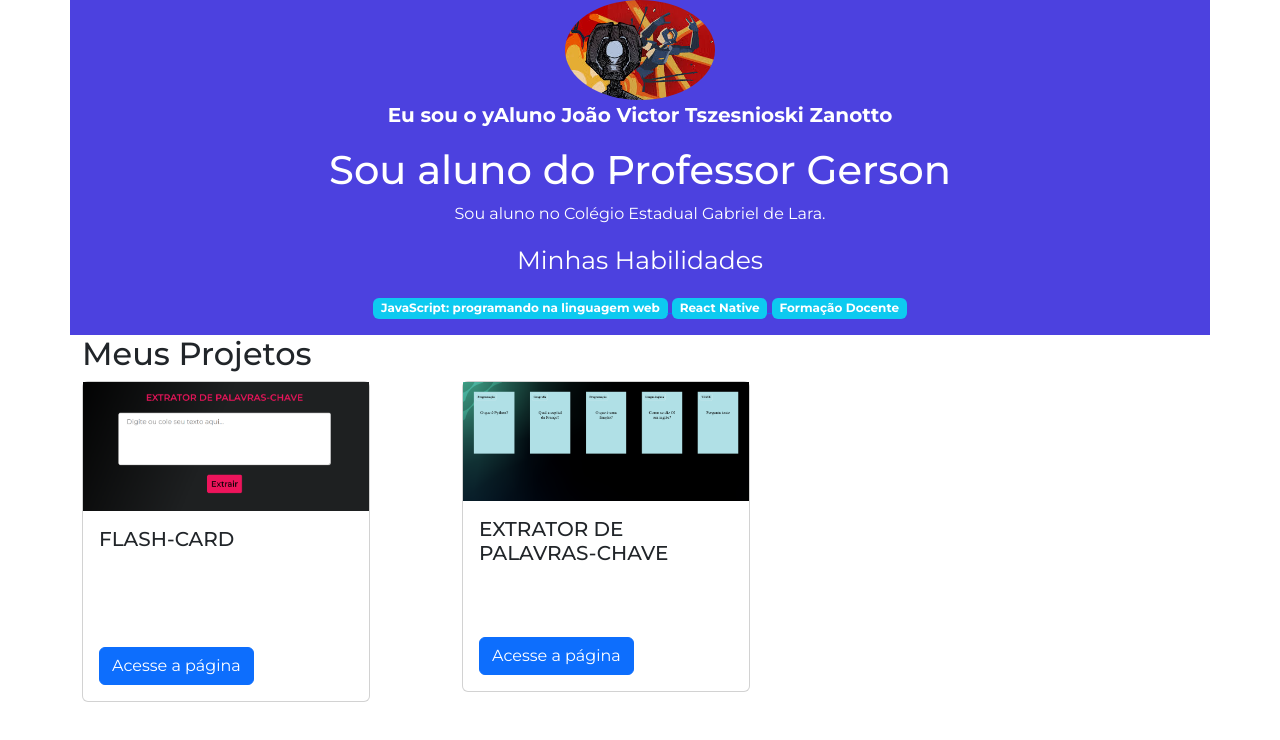
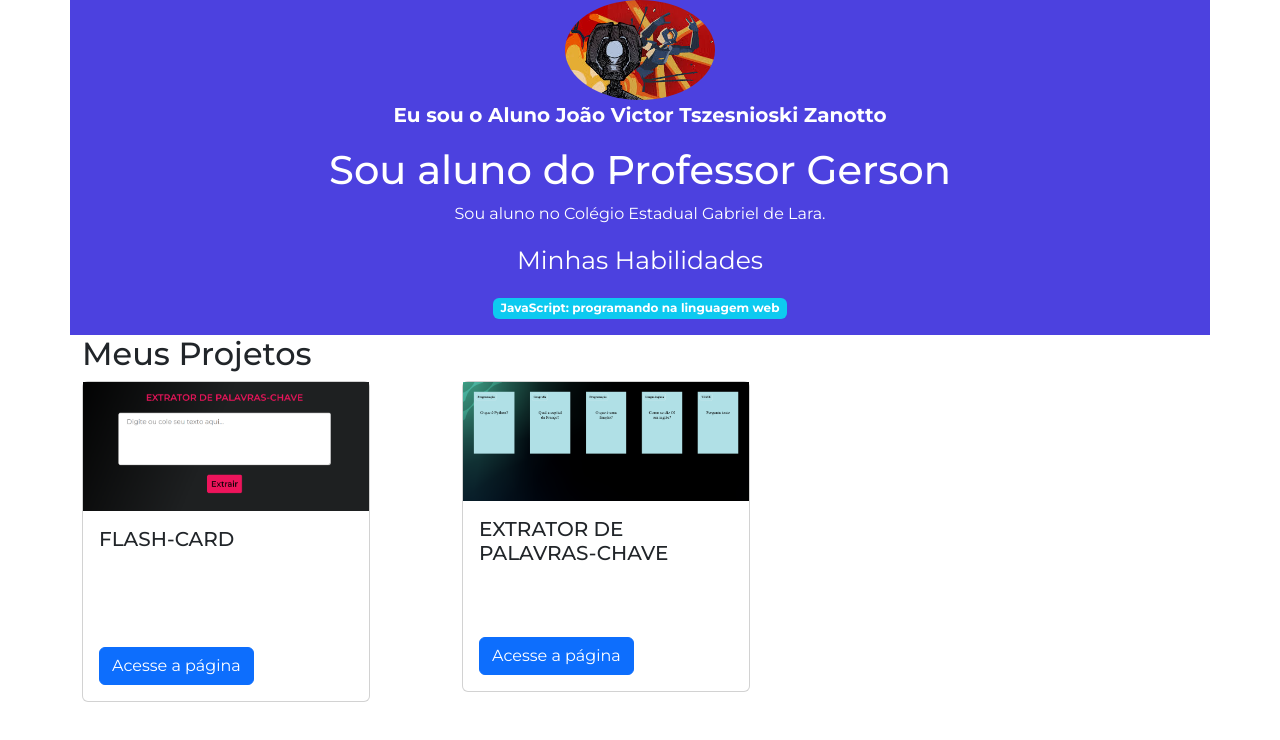
Before and after one commit to JoaoVictorTZ/curriculo, a plain HTML site: page index.html in a window 1280 px wide. Drawn offline with nearby package versions, Linux system fonts and the light colour scheme.

Commit message:
01/03/26(2)

```diff
--- a/index.html
+++ b/index.html
@@ -10,20 +10,14 @@
 <body>
     <header  class="container text-center" id="body"  >
         <img src="img/Ultrakill.png" alt="imagem do João Victor" srcset="" width="150" heigth="150" class="rounded-circle">
-        <p class="lead" > Eu sou o yAluno João Victor Tszesnioski Zanotto</p>
+        <p class="lead" > Eu sou o Aluno João Victor Tszesnioski Zanotto</p>
         <h1 class="funcao"> Sou aluno do Professor Gerson</h1>
         <p>Sou aluno no Colégio Estadual Gabriel de Lara.</p>
 
         <p class="titulo_habilidades">Minhas Habilidades</p>
         <div>
-            <a href="doc/Certificado - JavaScript.pdf" class="habilidades" target="_blank">
+            <a href="doc/Certificado Joao victor.pdf" class="habilidades" target="_blank">
                 <p class="badge bg-info" > JavaScript: programando na linguagem web</p>
-            </a>
-            <a href="doc/Certificado - ReactNative.pdf" class="habilidades" target="_blank">
-                <p class ="badge bg-info"  > React Native </p>
-            </a>
-            <a href="doc/FormacaoDocente.pdf" class="habilidades" target="_blank">
-                <p class="badge bg-info"  > Formação Docente </p>
             </a>
         </div>
 
```
